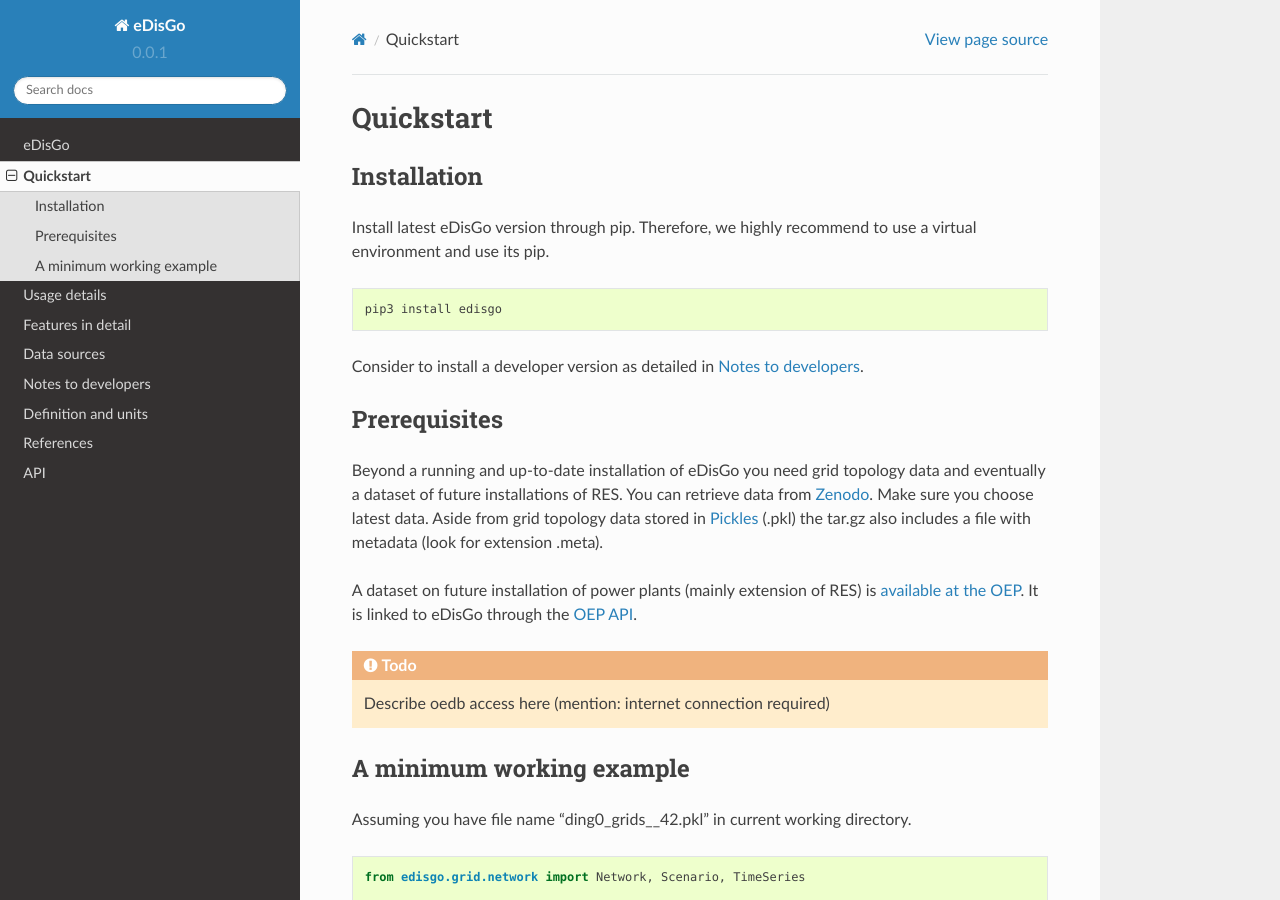
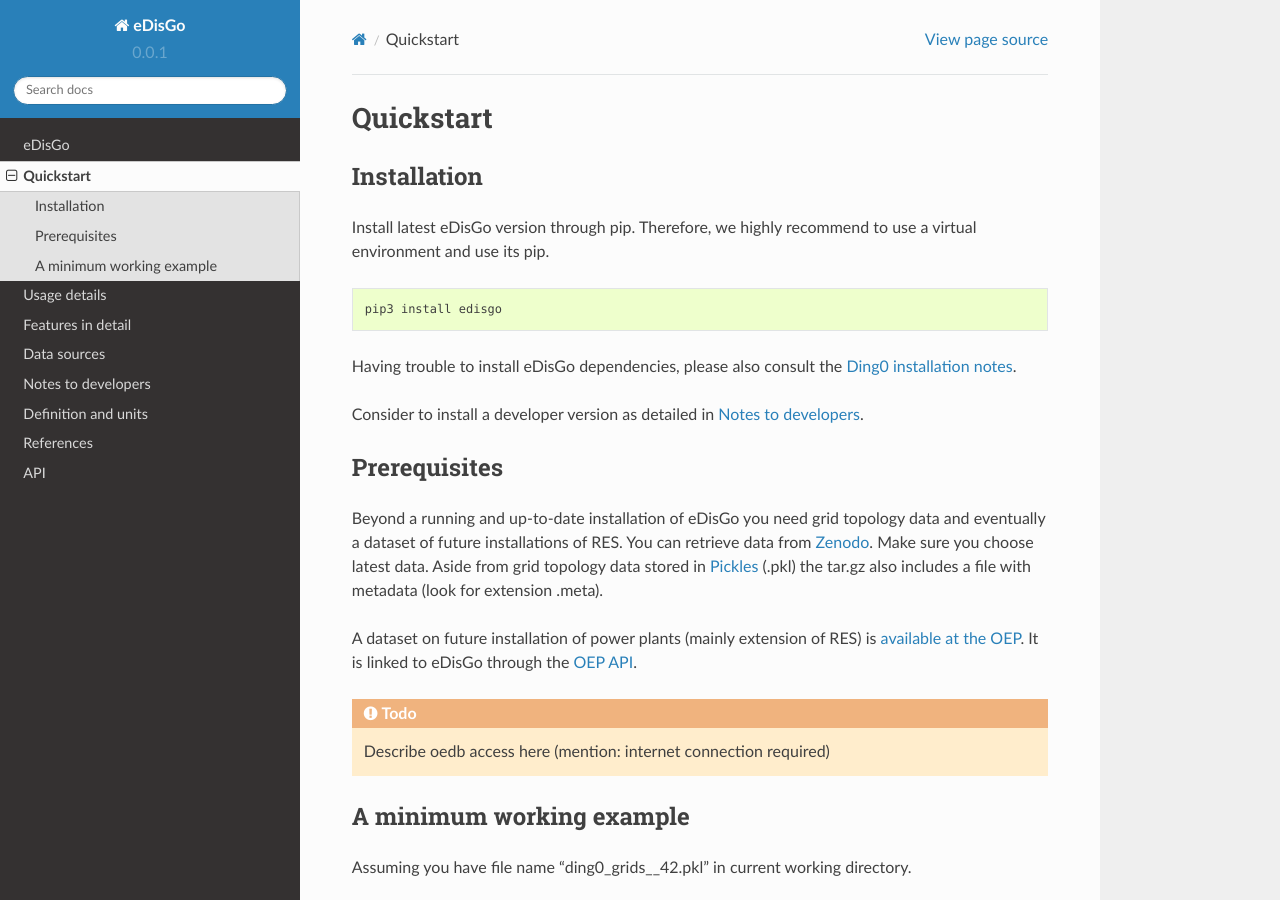
Before and after one commit to openego/eDisGo, a Sphinx documentation site: the page built from doc/quickstart.rst, in a window 1280 px wide and 900 px high. Built offline with Sphinx 7.4.7 and the Read the Docs theme 2.0.0, drawn with Linux system fonts in a browser that asks for light colours; formulas are drawn with MathJax 3.

Commit message:
Mention Ding0 install notes

```diff
--- a/doc/quickstart.rst
+++ b/doc/quickstart.rst
@@ -12,6 +12,9 @@ use a virtual environment and use its pip.
 .. code-block:: bash
 
     pip3 install edisgo
+
+Having trouble to install eDisGo dependencies, please also consult the `Ding0
+installation notes <https://dingo.readthedocs.io/en/dev/getting_started.html>`_.
 
 Consider to install a developer version as detailed in :ref:`dev-notes`.
 
```
